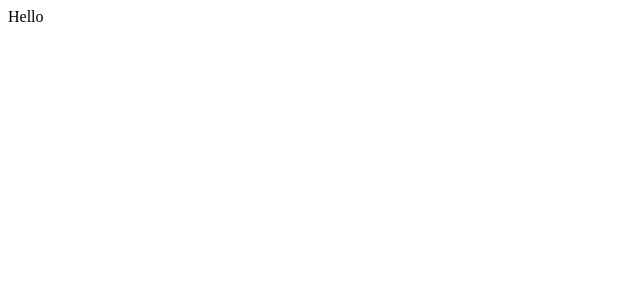
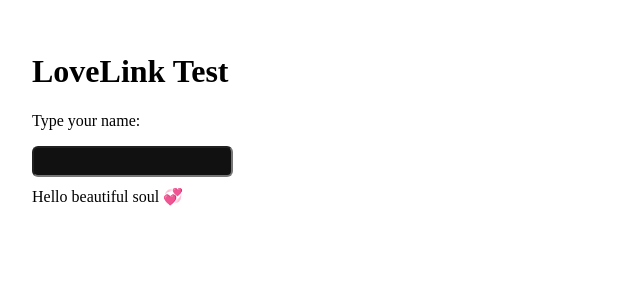
Before and after one commit to julmersart954/soulink-ai, a Next.js app: page /lovelink-test in a window 1280 px wide. Shown: the top 300 px of the page, without its empty margins (0-640 px from the left). Built offline with nearby package versions, Linux system fonts and the light colour scheme.

Commit message:
fix: move 'use client' to first line for lovelink-test

```diff
--- a/app/lovelink-test/page.tsx
+++ b/app/lovelink-test/page.tsx
@@ -1,7 +1,19 @@
 "use client";
+
 import React, { useState, useMemo } from "react";
 
 export default function LoveLinkTest() {
   const [name, setName] = useState("");
-  return <div>Hello {name}</div>;
+  return (
+    <div style={{ padding: 24 }}>
+      <h1>LoveLink Test</h1>
+      <p>Type your name:</p>
+      <input
+        value={name}
+        onChange={e => setName(e.target.value)}
+        style={{ background: "#111", color: "#fff", padding: "6px 10px", borderRadius: 6 }}
+      />
+      <p style={{ marginTop: 10 }}>Hello {name || "beautiful soul"} 💞</p>
+    </div>
+  );
 }
```
